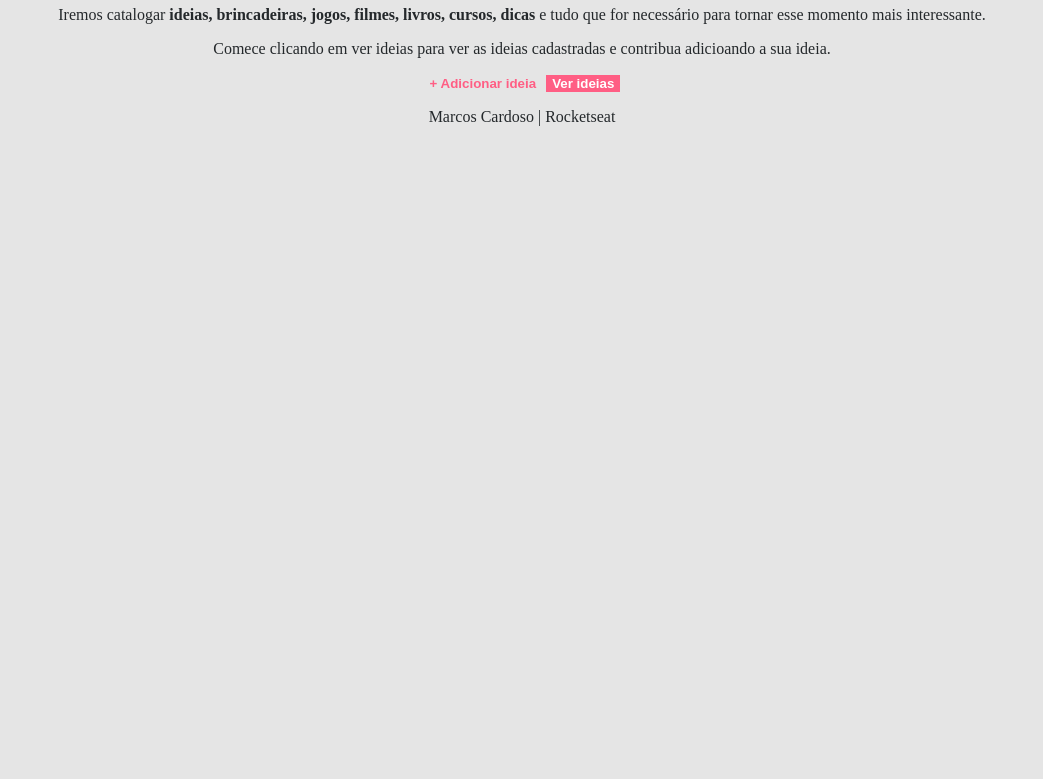
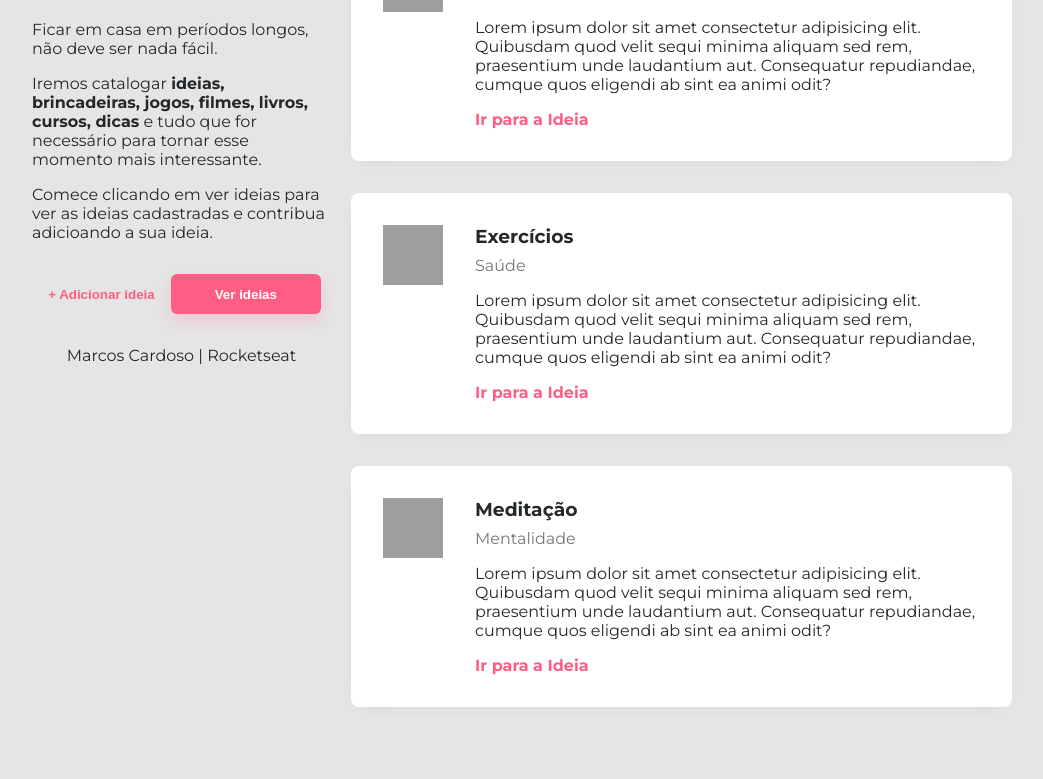
Before and after one commit to marcoscmartins/casacriativa, a plain HTML site: page index.html in a window 1280 px wide. Shown: the part 120-899 px from the top of the page, without its empty margins (118-1161 px from the left). Before the commit the page ends 800 px from the top, so only its background shows below. Drawn offline with Linux system fonts and the light colour scheme; grey boxes are pictures that could not be loaded.

Commit message:
Criação dos arquivos css e js

```diff
--- a/index.html
+++ b/index.html
@@ -4,24 +4,67 @@
     <meta charset="UTF-8">
     <meta name="viewport" content="width=device-width, initial-scale=1.0">
     <title>Casa Criativa</title>
+    <link href="https://fonts.googleapis.com/css2?family=Montserrat:ital,wght@0,400;0,600;0,700;0,900;1,300&display=swap" rel="stylesheet">
     <link rel="stylesheet" href="style.css">
 </head>
 <body>
-    <img src="logo.png" alt="Logo da Casa Criativa">
-    <p>
-        Ficar em casa em períodos longos, não deve ser nada fácil.
-    </p>
-    <p>
-        Iremos catalogar <strong>ideias, brincadeiras, jogos, filmes, livros, cursos, dicas</strong> e tudo que for necessário para tornar esse momento mais interessante.
-    </p>
-    <p>
-        Comece clicando em ver ideias para ver as  ideias cadastradas e contribua adicioando a sua ideia.
-    </p>
-    <button>+ Adicionar ideia</button>
-    <button class="fat">Ver ideias</button>
+    <div id="container">
+        <section id="intro">
+            <header>
+                <img src="logo.png" alt="Logo da Casa Criativa">
+            </header>
 
-    <p id="footer">
-        Marcos Cardoso | Rocketseat
-    </p>
+            <main>
+                <p>Ficar em casa em períodos longos, não deve ser nada fácil.</p>
+                <p>Iremos catalogar <strong>ideias, brincadeiras, jogos, filmes, livros, cursos, dicas</strong> e tudo que for necessário para tornar esse momento mais interessante.</p>
+                <p>Comece clicando em ver ideias para ver as  ideias cadastradas e contribua adicioando a sua ideia.</p>
+            </main>
+
+            <section id="buttons">
+                <button>+ Adicionar ideia</button>
+                <button class="fat">Ver ideias</button>
+            </section>
+
+            <footer>Marcos Cardoso | Rocketseat</footer>
+        </section>
+
+        <section id="last-ideas">
+            <div class="idea">
+                <img src="https://image.flaticon.com/icons/svg/2729/2729007.svg" alt="Imagem de Curso de Programação">
+                <div class="content">
+                    <h3>Cursos de Programação</h3>
+                    <p>Estudo</p>
+                    <div class="description">
+                        Lorem ipsum dolor sit amet consectetur adipisicing elit. Quibusdam quod velit sequi minima aliquam sed rem, praesentium unde laudantium aut. Consequatur repudiandae, cumque quos eligendi ab sint ea animi odit?
+                    </div>
+                    <a href="#">Ir para a Ideia</a>
+                </div>
+            </div>
+            <div class="idea">
+                <img src="https://image.flaticon.com/icons/svg/2729/2729005.svg" alt="Imagem de Exercícios">
+                <div class="content">
+                    <h3>Exercícios</h3>
+                    <p>Saúde</p>
+                    <div class="description">
+                        Lorem ipsum dolor sit amet consectetur adipisicing elit. Quibusdam quod velit sequi minima aliquam sed rem, praesentium unde laudantium aut. Consequatur repudiandae, cumque quos eligendi ab sint ea animi odit?
+                    </div>
+                    <a href="#">Ir para a Ideia</a>
+                </div>
+            </div>
+            <div class="idea">
+                <img src="https://image.flaticon.com/icons/svg/2729/2729027.svg" alt="Imagem de Meditação">
+                <div class="content">
+                    <h3>Meditação</h3>
+                    <p>Mentalidade</p>
+                    <div class="description">
+                        Lorem ipsum dolor sit amet consectetur adipisicing elit. Quibusdam quod velit sequi minima aliquam sed rem, praesentium unde laudantium aut. Consequatur repudiandae, cumque quos eligendi ab sint ea animi odit?
+                    </div>
+                    <a href="#">Ir para a Ideia</a>
+                </div>
+            </div>
+        </section>
+    </div>
+
+    <script src="scripts.js"></script>
 </body>
 </html>
--- /dev/null
+++ b/scripts.js
@@ -0,0 +1,8 @@
+document
+    .querySelector("button.fat")
+    .addEventListener('click', function() {
+        document
+            .querySelector("#footer")
+            .classList
+            .toggle('hide');
+    });
--- a/style.css
+++ b/style.css
@@ -1,15 +1,97 @@
+
+
 body {
-    text-align: center;
+    /* text-align: center; */
     background-color: #e5e5e5;
     color: #24282B;
+    margin: 0;
+
+    font-family: 'Montserrat', sans-serif;
 }
-.fat {
+footer {
+    text-align: center;
+}
+.hide {
+    display: none;
+}
+a {
+    color: #ff5E84;
+    font-weight: bold;
+    text-decoration: none;
+}
+a:hover {
+    text-decoration: underline;
+}
+
+/* LEFT SIDE OF THE APPLICATION */
+
+#container {
+    width: 90%;
+    max-width: 980px;
+    margin: 40px auto;
+    display: flex;
+}
+#intro {
+    width: 300px;
+    margin-right: 20px;
+}
+main {
+    margin: 32px 0;
+}
+button {
+    background: none;
+    color: #ff5E84;
+    border: none;
+    font-weight: bold;
+    cursor: pointer;
+    outline: none;
+}
+button:hover {
+    text-decoration: underline;
+}
+
+button.fat {
     background: #ff5E84;
     color: white;
+    width: 150px;
+    height: 40px;
+    border-radius: 6px;
+    box-shadow: 0px 8px 16px #ff5e8432; /* rgba(255, 0, 92, 0.16); */
 }
-button {
-    border: none;
-    font-weight: bold;
-    background: none;
-    color: #ff5E84;
+button.fat:hover {
+    text-decoration: none;
 }
+#buttons {
+    display: flex;
+    justify-content: space-evenly;
+
+    margin-bottom: 32px;
+}
+
+/* RIGHT SIDE OF THE APPLICATION */
+
+.idea {
+    display: flex;
+
+    background-color: #FFF;
+    border-radius: 8px;
+    box-shadow: 0px 4px 16px -8px rgba(1, 1, 1, 0.1);
+
+    padding: 32px;
+    margin-bottom: 32px;
+}
+.idea img {
+    width: 60px;
+    height: 60px;
+    margin-right: 32px;
+}
+.idea h3 {
+    margin: 0;
+}
+.idea p {
+    margin: 8px 0;
+    color: #777;
+}
+.idea .description {
+    margin: 16px 0;
+}
```
